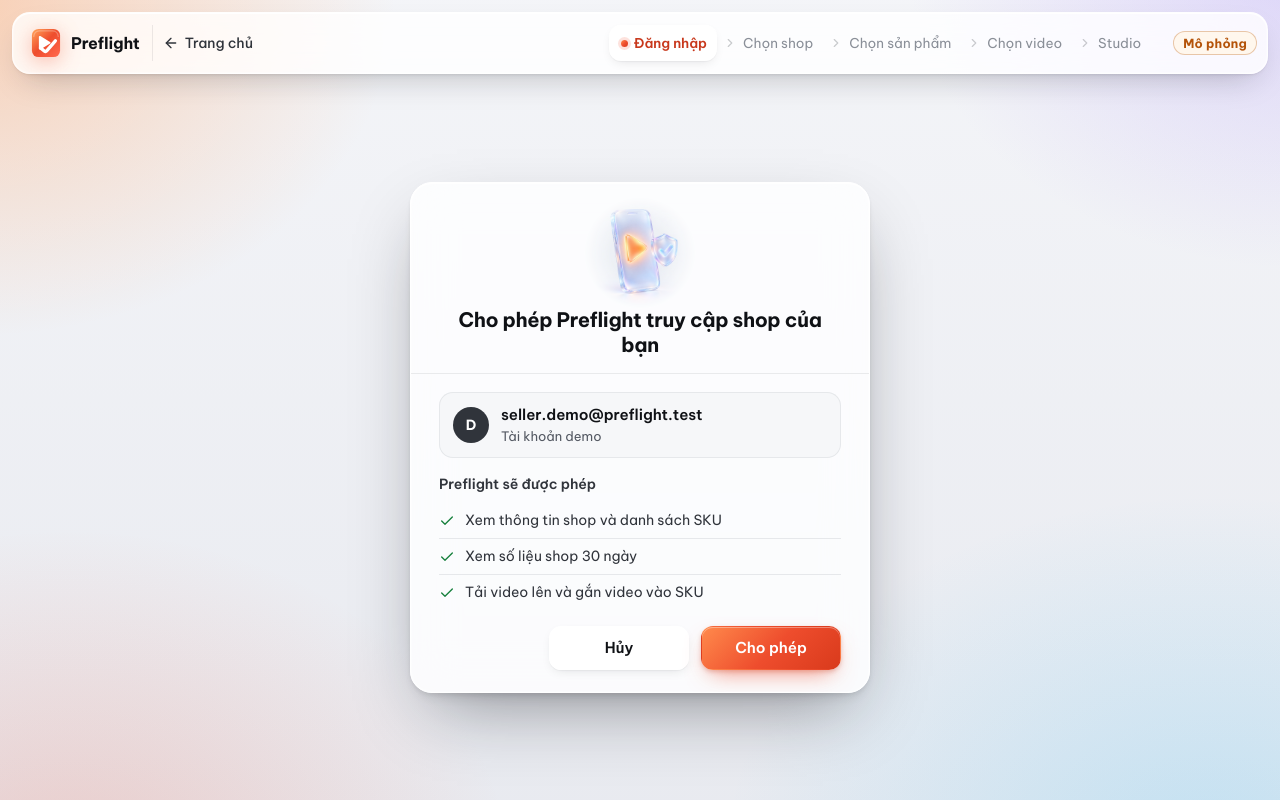
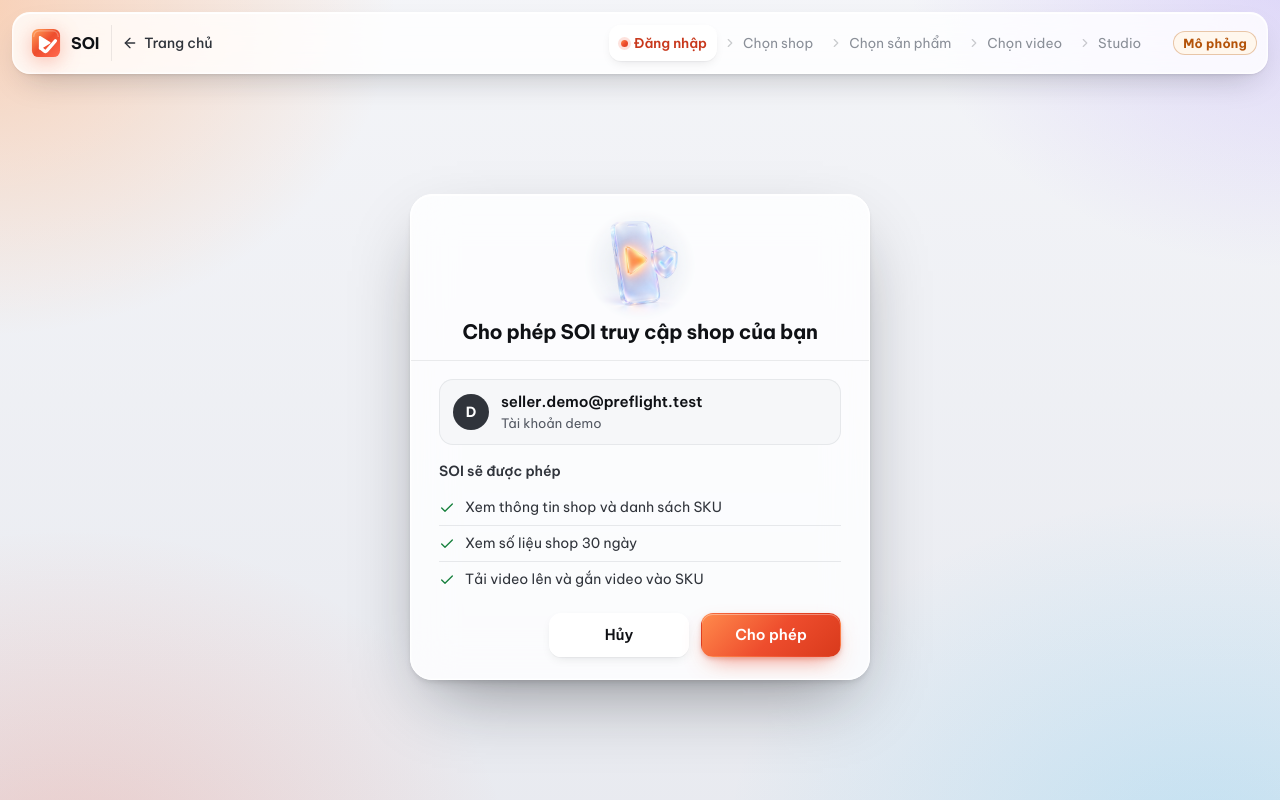
Before and after one commit to blu1606/video-preflight, a React (Vite) app in the folder web/: page /login in a window 1280 px wide. Built offline with nearby package versions, Linux system fonts and the light colour scheme; no server answers.

Commit message:
feat(web): rename the product to SOI and show the score with one decimal

```diff
--- a/web/index.html
+++ b/web/index.html
@@ -9,8 +9,8 @@
     <link rel="preconnect" href="https://fonts.googleapis.com" />
     <link rel="preconnect" href="https://fonts.gstatic.com" crossorigin />
     <link href="https://fonts.googleapis.com/css2?family=Be+Vietnam+Pro:wght@400;500;600;700&family=Bricolage+Grotesque:opsz,wght@12..96,500..800&family=JetBrains+Mono:wght@500;700&display=swap" rel="stylesheet" />
-    <meta name="description" content="Preflight chấm video bán hàng cho TikTok Shop và Shopee trước khi đăng: Hook, CTA, Conversion, Viral, đối chiếu SKU và policy." />
-    <title>Preflight: kiểm video bán hàng trước khi đăng</title>
+    <meta name="description" content="SOI chấm video bán hàng cho TikTok Shop và Shopee trước khi đăng: Hook, CTA, Conversion, Viral, đối chiếu SKU và policy." />
+    <title>SOI: duyệt video KOC bằng bằng chứng</title>
   </head>
   <body>
     <div id="root"></div>
--- a/web/src/pages/landing-page.jsx
+++ b/web/src/pages/landing-page.jsx
@@ -11,7 +11,7 @@
 // The demo run: SHOP001-VID01 "TeaShell soap", run #46 — scores, flagged lines and fixes as the API returned them.
 const DEMO = {
   duration: 38.7,
-  score: 55,
+  score: 54.7,
   ready: 75,
   verdict: 'Sửa rồi đăng',
   groups: [
@@ -122,7 +122,7 @@
         </div>
         <div className="lp-bay-side">
           <div className="lp-bay-score">
-            <div className="lp-score-number"><span className={`lp-bay-num is-${band(DEMO.score, DEMO.ready)}`}>{DEMO.score}</span><span>/100</span></div>
+            <div className="lp-score-number"><span className={`lp-bay-num is-${band(DEMO.score, DEMO.ready)}`}>{String(DEMO.score).replace('.', ',')}</span><span>/100</span></div>
             <div className="lp-bay-verdict"><span className="lp-kicker">KẾT LUẬN MẪU</span><strong>{DEMO.verdict}</strong><small>Ngưỡng điểm tham khảo: {DEMO.ready}</small></div>
             <ul className="lp-bay-groups" aria-label="Điểm theo nhóm">
               {DEMO.groups.map((g) => <li key={g.label} className={`is-${band(g.value, DEMO.ready)}`}><span>{g.label}</span><i style={{ '--v': `${g.value}%` }} aria-hidden="true" /><b>{g.value}</b></li>)}
@@ -160,7 +160,7 @@
   { title: 'Biết cần sửa ở đâu', text: 'Xem điểm, lý do và danh sách việc cần sửa theo giây. Bạn quyết định bước tiếp theo với creator.', label: 'Điểm + bằng chứng + gợi ý' },
 ]
 const FAQS = [
-  { q: 'Preflight dành cho ai?', a: 'Dành cho brand/shop làm việc với KOC, KOL và creator affiliate, đặc biệt ở ngành mỹ phẩm, sức khỏe, mẹ & bé. Người duyệt nội dung kiểm tra video trước khi đăng; creator cũng có thể tự kiểm trước khi gửi brand.' },
+  { q: 'SOI dành cho ai?', a: 'Dành cho brand/shop làm việc với KOC, KOL và creator affiliate, đặc biệt ở ngành mỹ phẩm, sức khỏe, mẹ & bé. Người duyệt nội dung kiểm tra video trước khi đăng; creator cũng có thể tự kiểm trước khi gửi brand.' },
   { q: 'Điểm cao có nghĩa là video chắc chắn bán tốt?', a: 'Không. Điểm giúp xác định phần mạnh, yếu theo tiêu chí và dữ liệu hiện có; không cam kết lượt xem hay doanh số. Policy được xem riêng, không dùng điểm cao để bỏ qua một cảnh báo.' },
   { q: '“Không phát hiện vi phạm” có phải được sàn duyệt?', a: 'Không. Đây là kết quả đối chiếu trong phạm vi dữ liệu hiện có, không phải xác nhận từ Shopee hay TikTok Shop. Người duyệt vẫn cần xem bằng chứng và tự quyết định trước khi đăng.' },
   { q: 'Bản demo có kết nối tài khoản Shopee thật không?', a: 'Chưa. Đăng nhập, shop và SKU được mô phỏng để trải nghiệm luồng sản phẩm. Không cần nhập mật khẩu Shopee. Video mẫu và snapshot thị trường có nguồn được ghi rõ; dữ liệu thiếu hoặc suy luận có nhãn riêng.' },
@@ -171,7 +171,7 @@
     <div className="lp">
       <a className="lp-skip" href="#main-content">Đến nội dung chính</a>
       <header className="lp-head">
-        <a href="/" className="lp-brand" aria-label="Preflight, trang chủ"><img src="/brand/preflight-mark.svg" alt="" width="30" height="30" />Preflight<span className="lp-brand-dot">.</span></a>
+        <a href="/" className="lp-brand" aria-label="SOI, trang chủ"><img src="/brand/preflight-mark.svg" alt="" width="30" height="30" />SOI<span className="lp-brand-dot">.</span></a>
         <nav aria-label="Điều hướng trang giới thiệu"><a href="#demo">Xem demo</a><a href="#how-it-works">Cách hoạt động</a><a href="#faq">Hỏi đáp</a></nav>
         <a href={LOGIN_HREF} className="lp-head-login">Đăng nhập <ArrowRight aria-hidden="true" /></a>
       </header>
@@ -188,7 +188,7 @@
             </div>
             <h1 id="hero-title">Video sắp đăng.<br />Đã <span>đáng duyệt?</span></h1>
           </div>
-          <div className="lp-hero-side"><p>Đừng chỉ xem. Hãy biết <strong>đúng giây cần sửa.</strong></p><p className="lp-hero-description">Preflight đối chiếu video KOC với sản phẩm và Policy, giúp bạn phản hồi có căn cứ trước khi bấm duyệt.</p><div className="lp-actions"><a href={LOGIN_HREF} className="lp-btn">Đăng nhập bằng Shopee <ArrowRight aria-hidden="true" /></a><a href="#demo" className="lp-link">Xem video mẫu <ArrowDown aria-hidden="true" /></a></div><small className="lp-disclosure">Bản demo · Đăng nhập mô phỏng, không cần mật khẩu.</small></div>
+          <div className="lp-hero-side"><p>Đừng chỉ xem. Hãy biết <strong>đúng giây cần sửa.</strong></p><p className="lp-hero-description">SOI đối chiếu video KOC với sản phẩm và Policy, giúp bạn phản hồi có căn cứ trước khi bấm duyệt.</p><div className="lp-actions"><a href={LOGIN_HREF} className="lp-btn">Đăng nhập bằng Shopee <ArrowRight aria-hidden="true" /></a><a href="#demo" className="lp-link">Xem video mẫu <ArrowDown aria-hidden="true" /></a></div><small className="lp-disclosure">Bản demo · Đăng nhập mô phỏng, không cần mật khẩu.</small></div>
         </section>
         <section id="demo" className="lp-bay-wrap" aria-labelledby="demo-title">
           <div className="lp-section-meta"><h2 id="demo-title">Một video. Những điểm cần nhìn kỹ.</h2><span>NHẤN PHÁT ĐỂ KHÁM PHÁ <ArrowDown aria-hidden="true" /></span></div>
@@ -213,9 +213,9 @@
           <div className="lp-ledger"><div className="lp-ledger-heading"><span>Nguồn dữ liệu</span><span>VÍ DỤ TRONG BẢN DEMO</span></div><ul>{LEDGER.map((r) => <li key={r.tag}><div className="lp-ledger-source"><span className={`lp-tag is-${r.tone}`}>{r.tag}</span><strong>{r.what}</strong><small>{r.source}</small></div><span className={`lp-ledger-value${r.value == null ? ' is-empty' : ''}`}>{r.value ?? '—'}</span></li>)}</ul><div className="lp-policy"><p>Cách đọc kết quả Policy</p>{POLICY_STATES.map((st) => <span key={st.label} className={`lp-state is-${st.tone}`}>{st.label}</span>)}</div></div>
         </section>
         <section id="faq" className="lp-faq" aria-labelledby="faq-title"><div className="lp-section-heading"><p className="lp-eyebrow">TRƯỚC KHI BẮT ĐẦU</p><h2 id="faq-title">Bạn có thể<br />đang thắc mắc.</h2></div><div className="lp-faq-list">{FAQS.map((faq) => <details key={faq.q}><summary>{faq.q}<ChevronDown aria-hidden="true" /></summary><p>{faq.a}</p></details>)}</div></section>
-        <section className="lp-final" aria-labelledby="final-title"><div className="lp-final-film" aria-hidden="true" /><div className="lp-final-copy"><p className="lp-eyebrow">ĐỂ LẦN PHẢN HỒI TIẾP THEO RÕ RÀNG HƠN</p><h2 id="final-title">Xem kỹ hôm nay.<br />Tự tin hơn khi duyệt.</h2><p>Bắt đầu với một video mẫu trong Preflight.</p></div><div className="lp-final-action"><a href={LOGIN_HREF} className="lp-btn lp-btn--light">Đăng nhập bằng Shopee <ArrowRight aria-hidden="true" /></a><span>Trải nghiệm demo · Không cần mật khẩu</span></div></section>
+        <section className="lp-final" aria-labelledby="final-title"><div className="lp-final-film" aria-hidden="true" /><div className="lp-final-copy"><p className="lp-eyebrow">ĐỂ LẦN PHẢN HỒI TIẾP THEO RÕ RÀNG HƠN</p><h2 id="final-title">Xem kỹ hôm nay.<br />Tự tin hơn khi duyệt.</h2><p>Bắt đầu với một video mẫu trong SOI.</p></div><div className="lp-final-action"><a href={LOGIN_HREF} className="lp-btn lp-btn--light">Đăng nhập bằng Shopee <ArrowRight aria-hidden="true" /></a><span>Trải nghiệm demo · Không cần mật khẩu</span></div></section>
       </main>
-      <footer className="lp-foot"><div><a href="/" className="lp-brand"><img src="/brand/preflight-mark.svg" alt="" width="24" height="24" />Preflight.</a><span>Trước khi đăng, có căn cứ.</span></div><p>Bản demo: shop và SKU mô phỏng; snapshot thị trường từ FastMoss và Google Shopping. Preflight không liên kết với Shopee, TikTok hay Meta.</p><a href="#main-content" className="lp-back-top">Về đầu trang ↑</a></footer>
+      <footer className="lp-foot"><div><a href="/" className="lp-brand"><img src="/brand/preflight-mark.svg" alt="" width="24" height="24" />SOI.</a><span>Trước khi đăng, có căn cứ.</span></div><p>Bản demo: shop và SKU mô phỏng; snapshot thị trường từ FastMoss và Google Shopping. SOI không liên kết với Shopee, TikTok hay Meta.</p><a href="#main-content" className="lp-back-top">Về đầu trang ↑</a></footer>
     </div>
   )
 }
--- a/web/src/pages/login-page.jsx
+++ b/web/src/pages/login-page.jsx
@@ -30,7 +30,7 @@
       <section className="op-auth" aria-labelledby="auth-title">
         <div className="op-auth-head">
           <img className="op-auth-art" src="/illustrations/login-shield.webp" alt="" width="1200" height="1200" />
-          <h1 id="auth-title" className="op-auth-title">Cho phép Preflight truy cập shop của bạn</h1>
+          <h1 id="auth-title" className="op-auth-title">Cho phép SOI truy cập shop của bạn</h1>
         </div>
 
         <div className="op-auth-body">
@@ -47,7 +47,7 @@
           </div>
 
           <div>
-            <p className="op-auth-section-title">Preflight sẽ được phép</p>
+            <p className="op-auth-section-title">SOI sẽ được phép</p>
             <ul className="op-scope-list">
               {SCOPES.map((scope) => (
                 <li key={scope}>
--- a/web/src/pages/operate-shell.jsx
+++ b/web/src/pages/operate-shell.jsx
@@ -10,9 +10,9 @@
 
 export function BrandMark() {
   return (
-    <Link to="/" className="op-brand" aria-label="Preflight, trang chủ">
+    <Link to="/" className="op-brand" aria-label="SOI, trang chủ">
       <img src="/brand/preflight-mark.svg" alt="" width="30" height="30" />
-      Preflight
+      SOI
     </Link>
   )
 }
--- a/web/src/pages/overview-page.jsx
+++ b/web/src/pages/overview-page.jsx
@@ -66,12 +66,12 @@
           <div className="space-y-2 max-w-2xl">
             <div className="flex items-center gap-2">
               <Badge className="bg-white/20 text-white backdrop-blur-xs font-semibold">
-                Commerce Preflight v2
+                SOI v2
               </Badge>
               <span className="text-xs text-orange-100">Cơ chế thẩm định video trước khi xuất bản</span>
             </div>
             <h1 className="text-2xl md:text-3xl font-extrabold tracking-tight">
-              Video Intelligence Lab · Shopee Preflight
+              SOI · Sales-video Oversight Intelligence
             </h1>
             <p className="text-sm text-orange-100 leading-relaxed">
               Kiểm tra tỷ lệ chuyển đổi, lực hút 3 giây đầu (Hook), và đối chiếu chéo chính sách các sàn thương mại điện tử bằng AI đa phương thức.
@@ -113,7 +113,7 @@
         </div>
       </div>
 
-      {/* 2. Uploaded / Preflight Videos Section */}
+      {/* 2. Uploaded / SOI Videos Section */}
       {uploadedVideos.length > 0 && (
         <Card className="border-orange-200 shadow-sm">
           <CardHeader className="bg-orange-50/30 px-5 py-4">
--- a/web/src/studio/app-bar.jsx
+++ b/web/src/studio/app-bar.jsx
@@ -42,7 +42,7 @@
   return (
     <header className="hdr" aria-label="Thanh điều hướng">
       <div className="nav-row app-bar">
-        <Link className="brand" to="/" aria-label="Preflight"><img className="brand-mark" src="/brand/preflight-mark.svg" alt="" width="26" height="26" />Preflight</Link>
+        <Link className="brand" to="/" aria-label="SOI"><img className="brand-mark" src="/brand/preflight-mark.svg" alt="" width="26" height="26" />SOI</Link>
         <span className="bar-sep" aria-hidden="true" />
 
         <Menu
--- a/web/src/studio/glass.css
+++ b/web/src/studio/glass.css
@@ -658,3 +658,5 @@
   height: max(100cqh, calc(100cqw / var(--ar, .5625)));
   transform: translate(-50%, -50%);
 }
+/* the score carries one decimal (54,7): a touch smaller so it clears the ring */
+.pf-root .studio-ring .ring-num { font-size: 30px; letter-spacing: -.035em; }
```
Also changed, not shown: web/src/pages/landing-run-console.jsx (+4 -4 lines), web/src/studio/right-column.jsx (+5 -2 lines).
